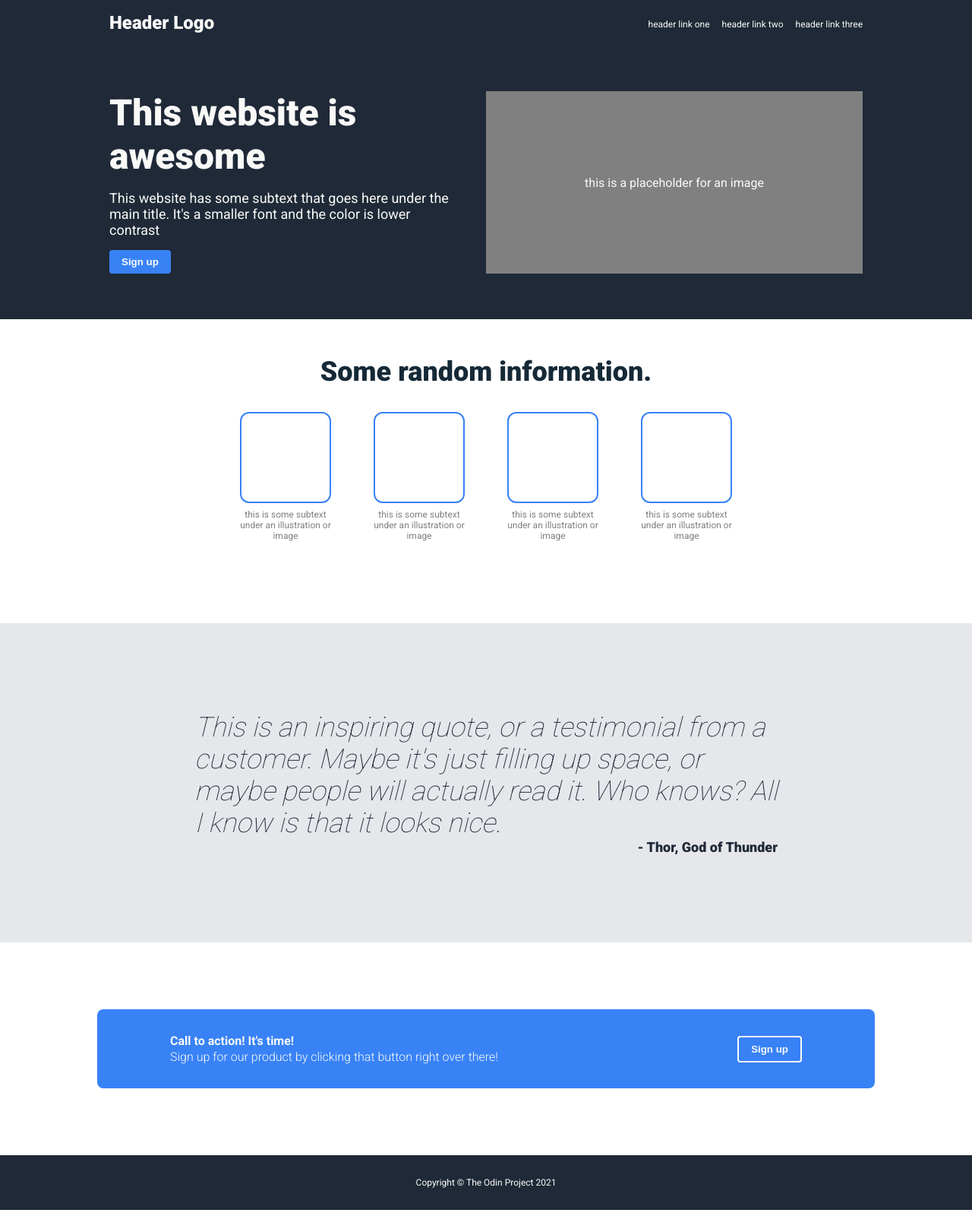
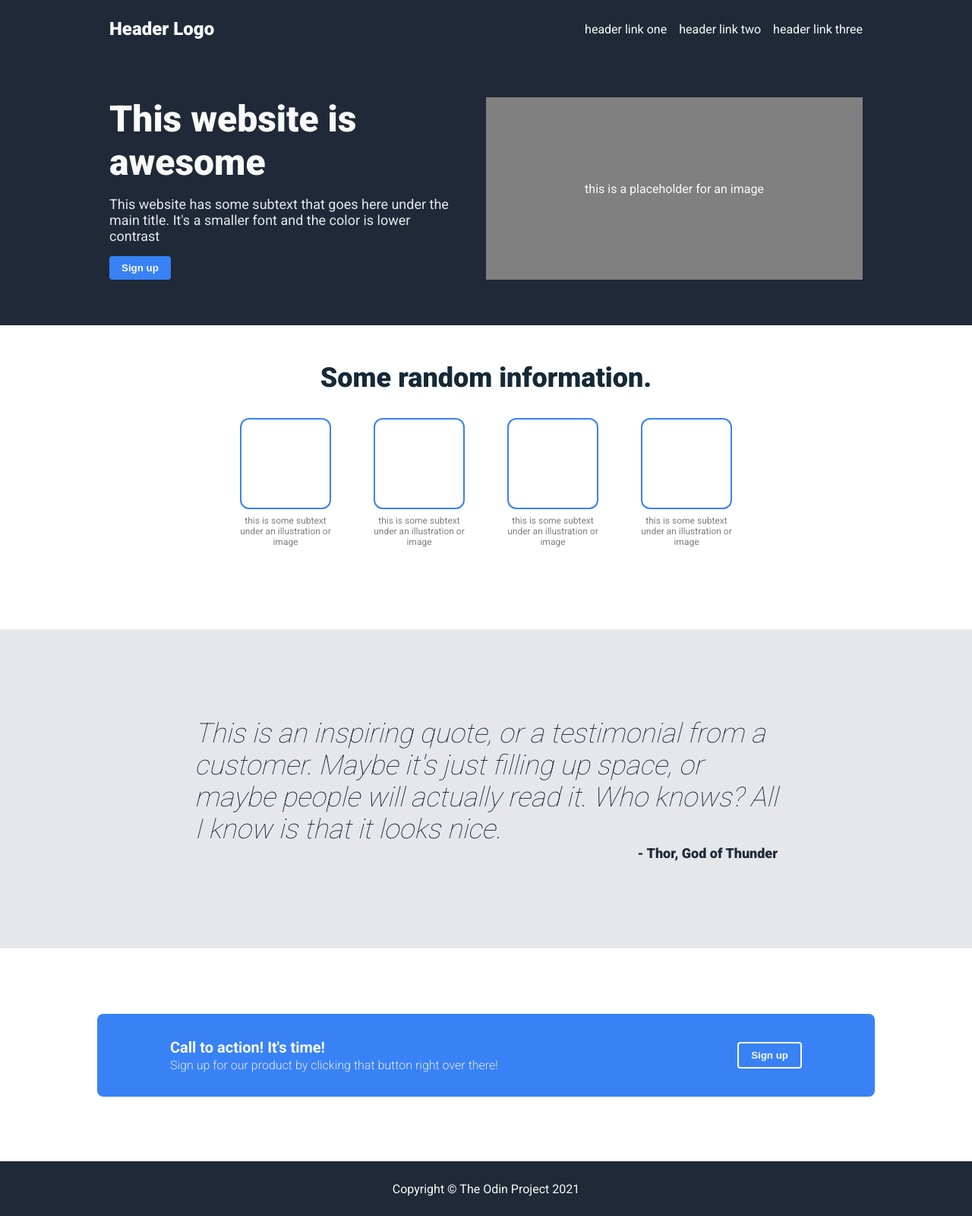
Before and after one commit to apurvrdx1/OdinProj-LandingPage, a plain HTML site: page index.html in a window 1280 px wide. Shown: the whole page at 76% size. Drawn offline with Linux system fonts and the light colour scheme.

Commit message:
Fix styling to match designs better

```diff
--- a/styles.css
+++ b/styles.css
@@ -17,6 +17,7 @@ header {
     justify-content: space-between;
     padding: 16px;
     align-items: center;
+    padding-top: 24px;
 }
 
 .hero {
@@ -69,6 +70,7 @@ header {
 .hero-text {
     font-size: 18px;
     margin-top: 16px;
+    color: #E5E7EB;
 }
 
 .hero-img{
@@ -97,7 +99,7 @@ ul{
 li > a {
     text-decoration: none;
     color: #F9FAF8;
-    font-size: 12px;
+    font-size: 16px;
 
 }
 
@@ -203,10 +205,12 @@ li > a {
 
 .cta-text {
     font-weight: 700;
+    font-size: 20px;
 }
 
 .cta-subtext {
     font-weight: 300;
+    color: #E5E7EB;
 }
 
 .secondary-button {
@@ -227,7 +231,7 @@ footer {
     justify-content: center;
     align-items: center;
     color: #F9FAF8;
-    font-size:12px;
+    font-size:16px;
     background-color: #1F2937;
 
 }
```
